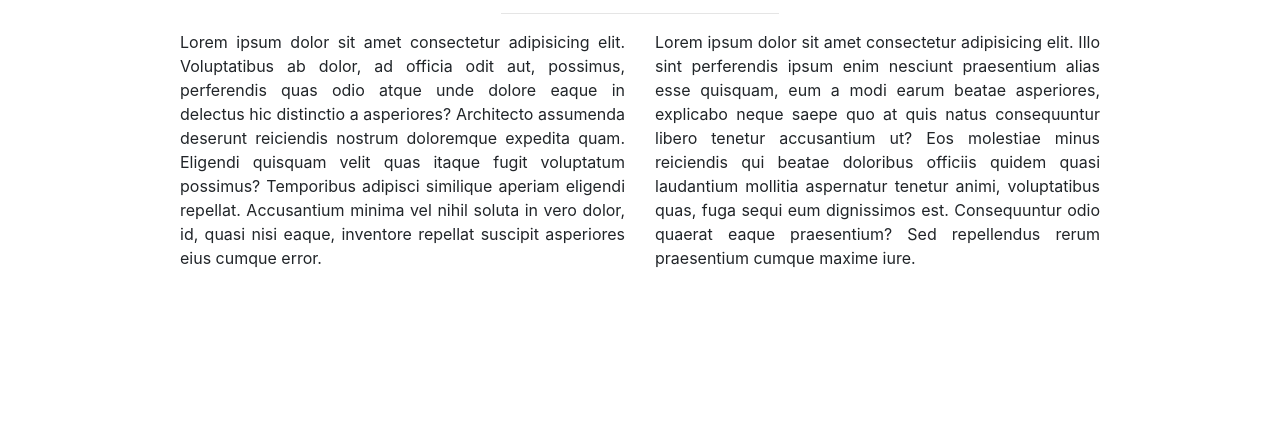
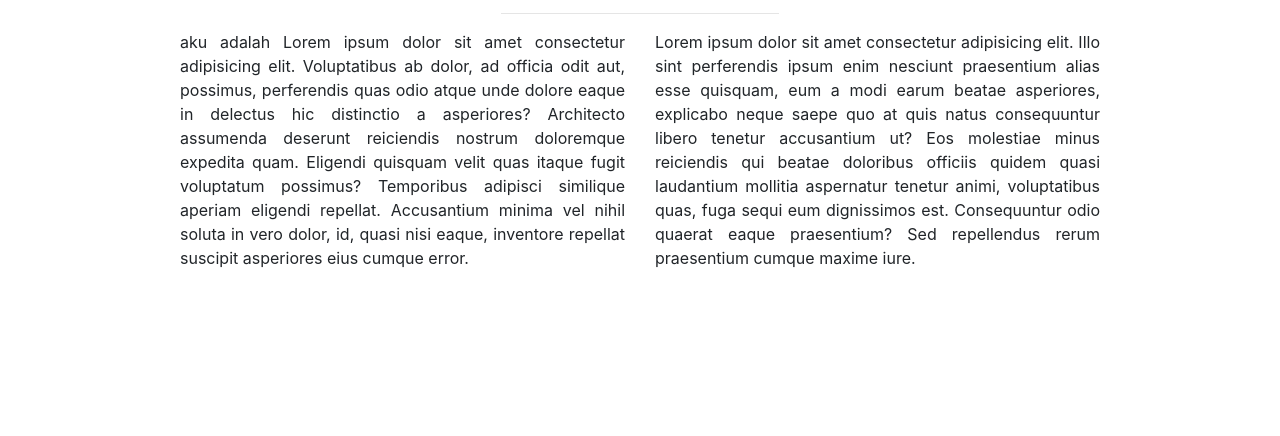
Before and after one commit to elzackq/Belajargit, a plain HTML site: page index.html in a window 1280 px wide. Shown: the part 600-1036 px from the top of the page. Drawn offline with Linux system fonts and the light colour scheme.

Commit message:
About Paragraf pertama

```diff
--- a/index.html
+++ b/index.html
@@ -68,7 +68,7 @@
             </div>
             <div class="row justify-content-center">
                 <div class="col-5">
-                    <p class="text-justify">Lorem ipsum dolor sit amet consectetur adipisicing elit. Voluptatibus ab dolor, ad officia odit aut, possimus, perferendis quas odio atque unde dolore eaque in delectus hic distinctio a asperiores? Architecto assumenda deserunt reiciendis nostrum doloremque expedita quam. Eligendi quisquam velit quas itaque fugit voluptatum possimus? Temporibus adipisci similique aperiam eligendi repellat. Accusantium minima vel nihil soluta in vero dolor, id, quasi nisi eaque, inventore repellat suscipit asperiores eius cumque error.</p>
+                    <p class="text-justify">aku adalah Lorem ipsum dolor sit amet consectetur adipisicing elit. Voluptatibus ab dolor, ad officia odit aut, possimus, perferendis quas odio atque unde dolore eaque in delectus hic distinctio a asperiores? Architecto assumenda deserunt reiciendis nostrum doloremque expedita quam. Eligendi quisquam velit quas itaque fugit voluptatum possimus? Temporibus adipisci similique aperiam eligendi repellat. Accusantium minima vel nihil soluta in vero dolor, id, quasi nisi eaque, inventore repellat suscipit asperiores eius cumque error.</p>
                 </div>
                 <div class="col-5">
                     <p class="text-justify">Lorem ipsum dolor sit amet consectetur adipisicing elit. Illo sint perferendis ipsum enim nesciunt praesentium alias esse quisquam, eum a modi earum beatae asperiores, explicabo neque saepe quo at quis natus consequuntur libero tenetur accusantium ut? Eos molestiae minus reiciendis qui beatae doloribus officiis quidem quasi laudantium mollitia aspernatur tenetur animi, voluptatibus quas, fuga sequi eum dignissimos est. Consequuntur odio quaerat eaque praesentium? Sed repellendus rerum praesentium cumque maxime iure.</p>
```
